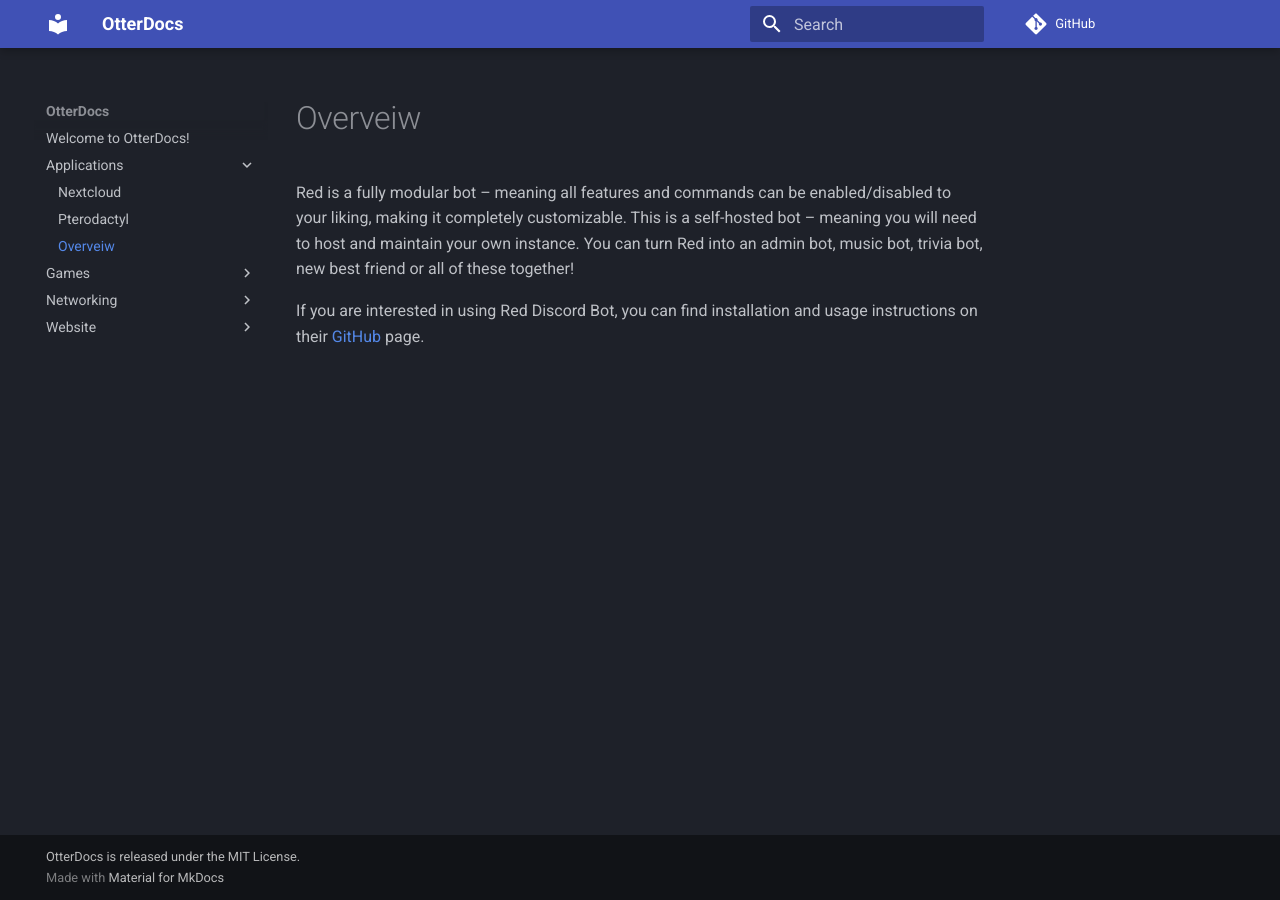
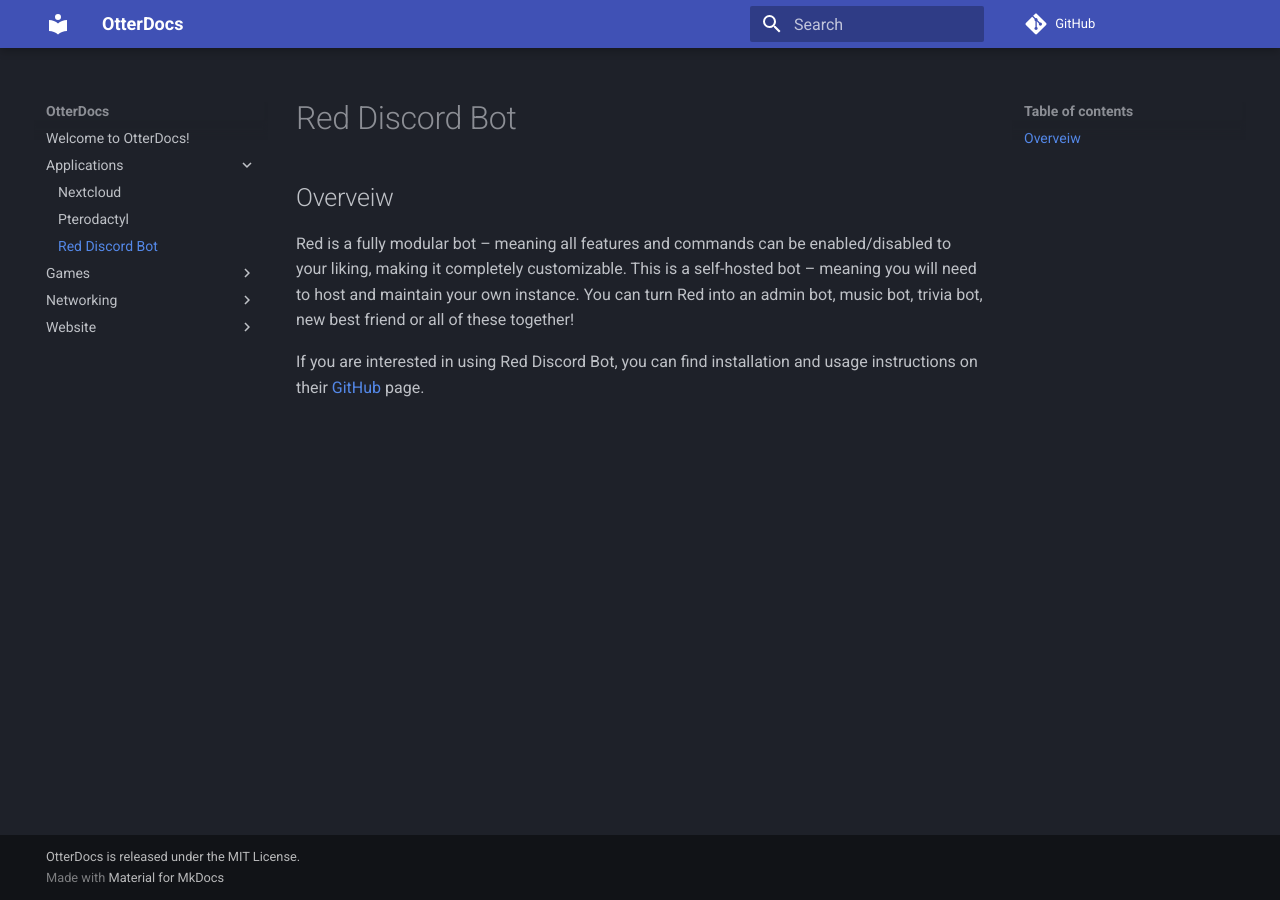
Before and after one commit to DeeKahy/OtterDocs, an MkDocs documentation site: the page built from docs/Applications/Red Discord Bot.md, in a window 1280 px wide. Built offline with MkDocs 1.6.1 and Material for MkDocs 9.7.7, drawn with Linux system fonts in a browser that asks for light colours; comment, search, counter and statistics services are not loaded.

Commit message:
post install

```diff
--- a/docs/Applications/Red Discord Bot.md
+++ b/docs/Applications/Red Discord Bot.md
@@ -1,4 +1,4 @@
-# Overveiw
+## Overveiw
 
 Red is a fully modular bot – meaning all features and commands can be enabled/disabled to your liking, making it
 completely customizable. This is a self-hosted bot – meaning you will need to host and maintain your own instance. You
```
